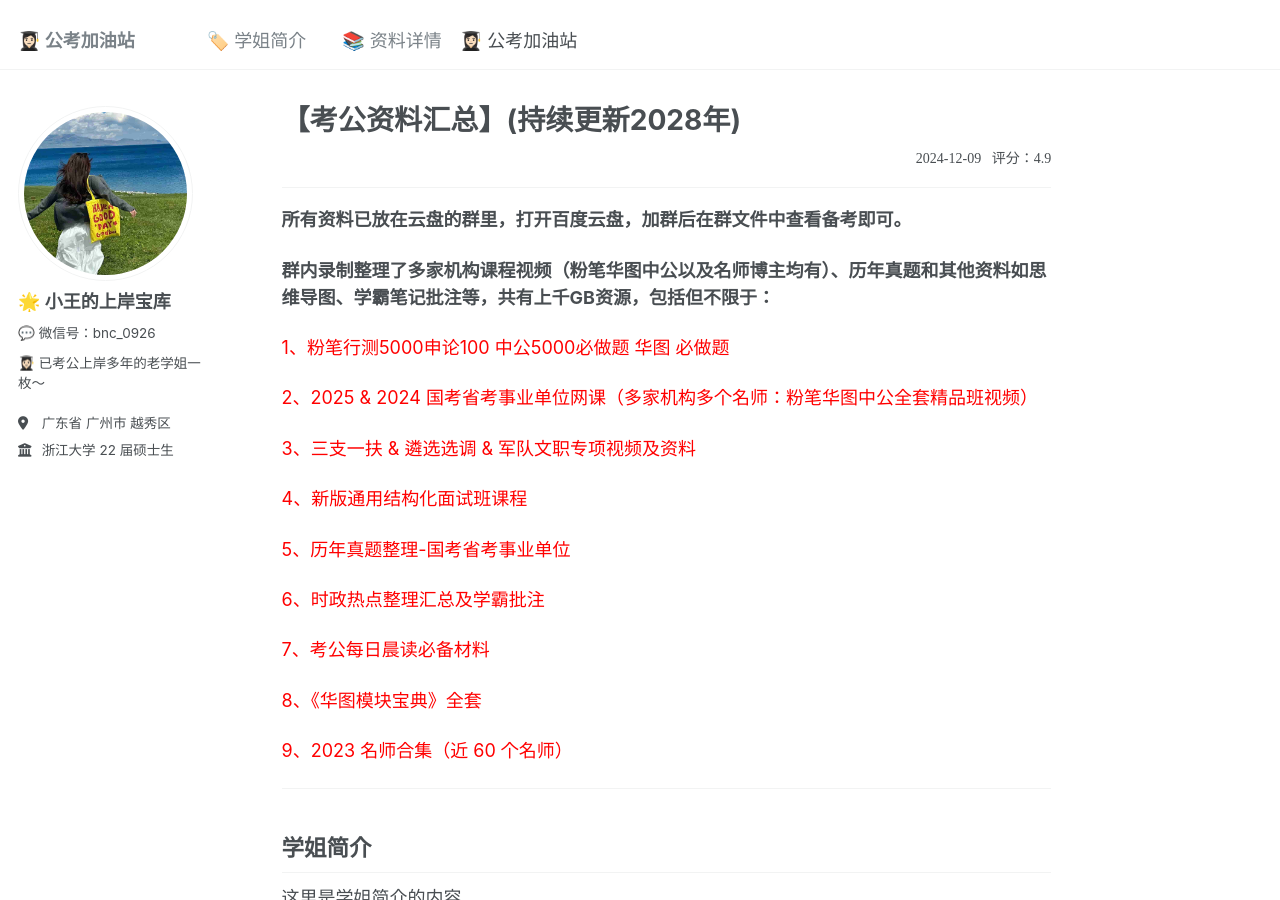
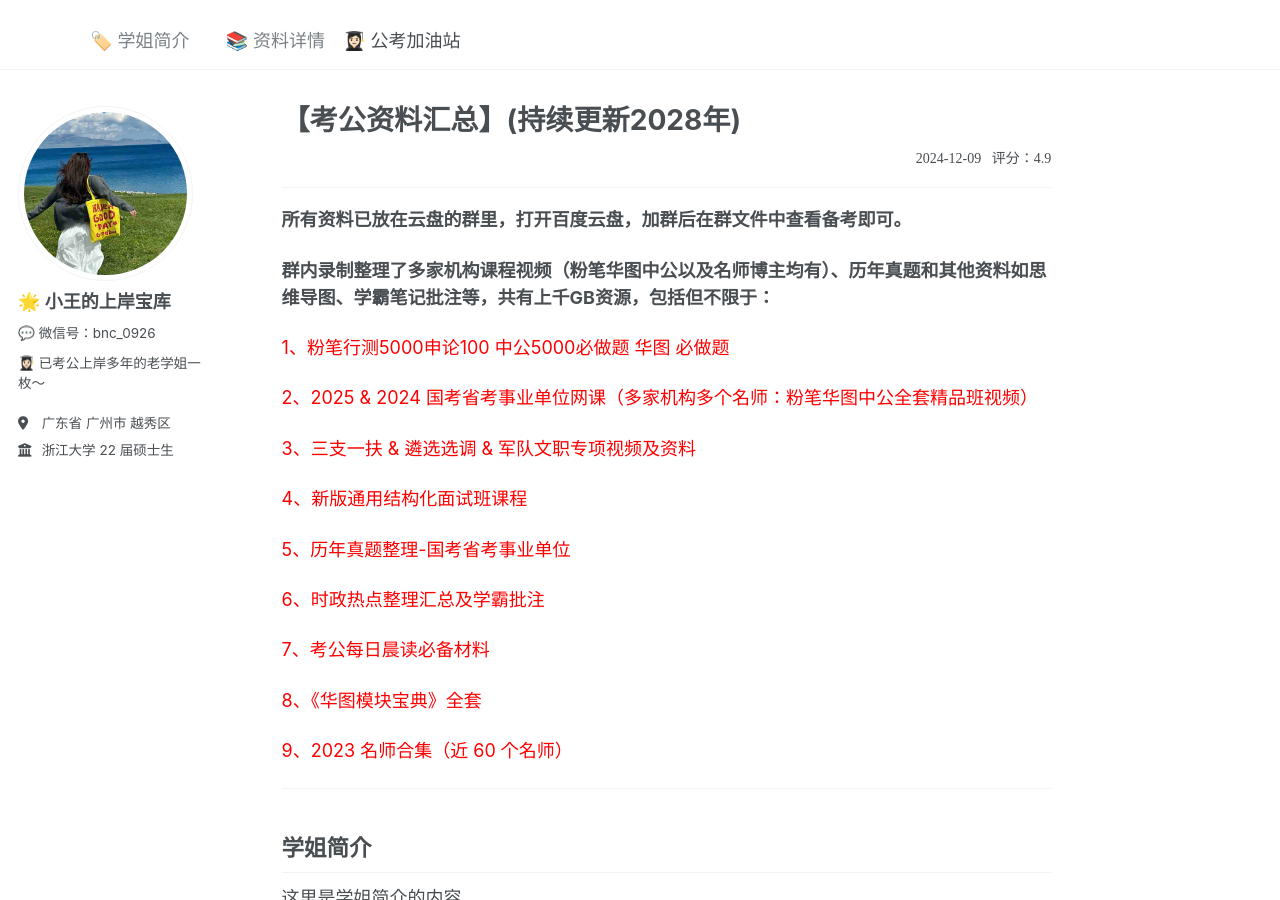
Before and after one commit to KnowledgeStoreVIP/GkStoreVIP.github.io, a Jekyll site: the page built from _pages/about.md, in a window 1280 px wide and 900 px high. Built offline with Jekyll 4.4.1, drawn with Linux system fonts in a browser that asks for light colours; comment, search, counter and statistics services are not loaded.

Commit message:
Update _config.yml

```diff
--- a/_config.yml
+++ b/_config.yml
@@ -8,8 +8,8 @@
 
 # Basic Site Settings
 locale                   : "en-US"
-title                    : " 👩🏻‍🎓 公考加油站"
-title_separator          : " - "
+title                    : ""
+title_separator          : " - 👩🏻‍🎓 公考加油站"
 name                     : &name "Your Name"
 description              : &description "personal description"
 url                      : https://knowledgestorevip.github.io/GkStoreVIP.github.io # the base hostname & protocol for your site e.g. "https://[your GitHub username].github.io"
@@ -27,8 +27,8 @@
   bio              : "👩🏻‍🎓 已考公上岸多年的老学姐一枚～"
   location         : "广东省 广州市 越秀区"
   employer         : "浙江大学 22 届硕士生"
-  uri              : # URL
-  # email            : "347441835@qq.com"
+  # uri              : # URL
+  # email            :
 
   # Academic websites
   arxiv            : # URL - Update with the correct link to your profile
```
